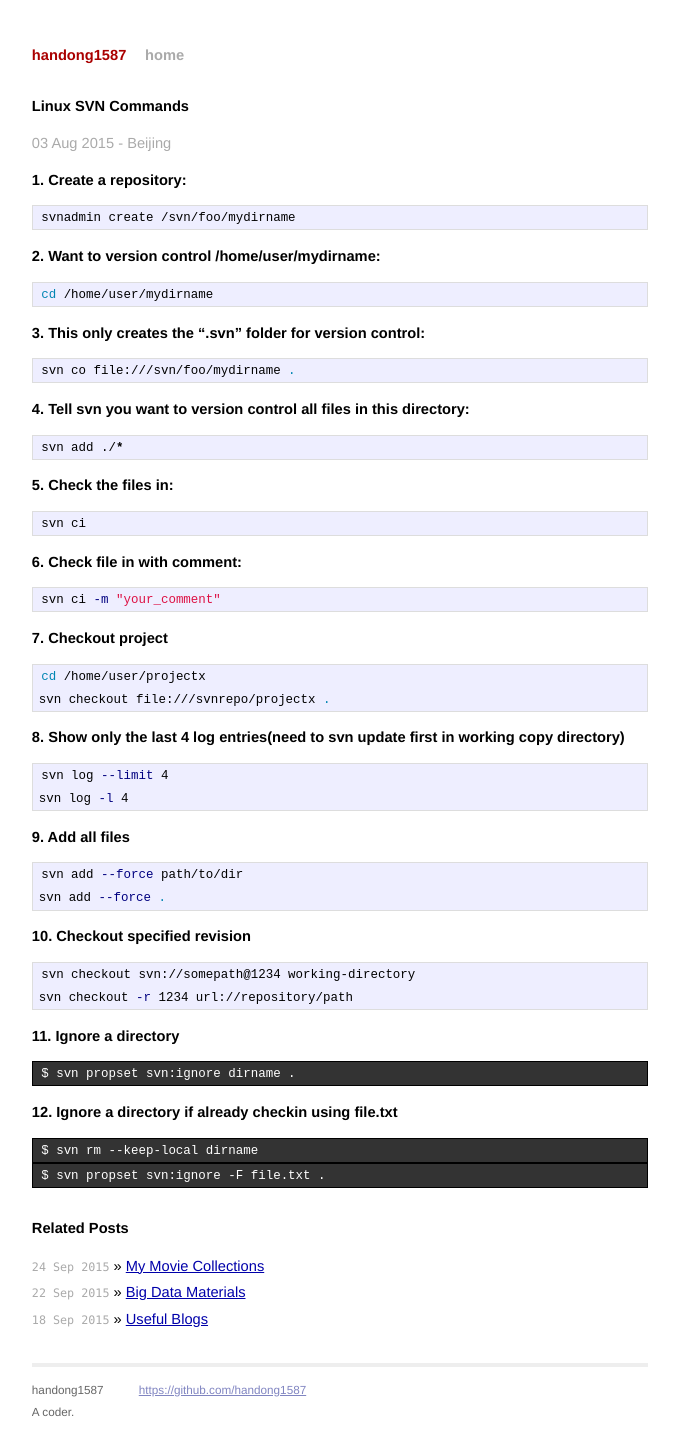
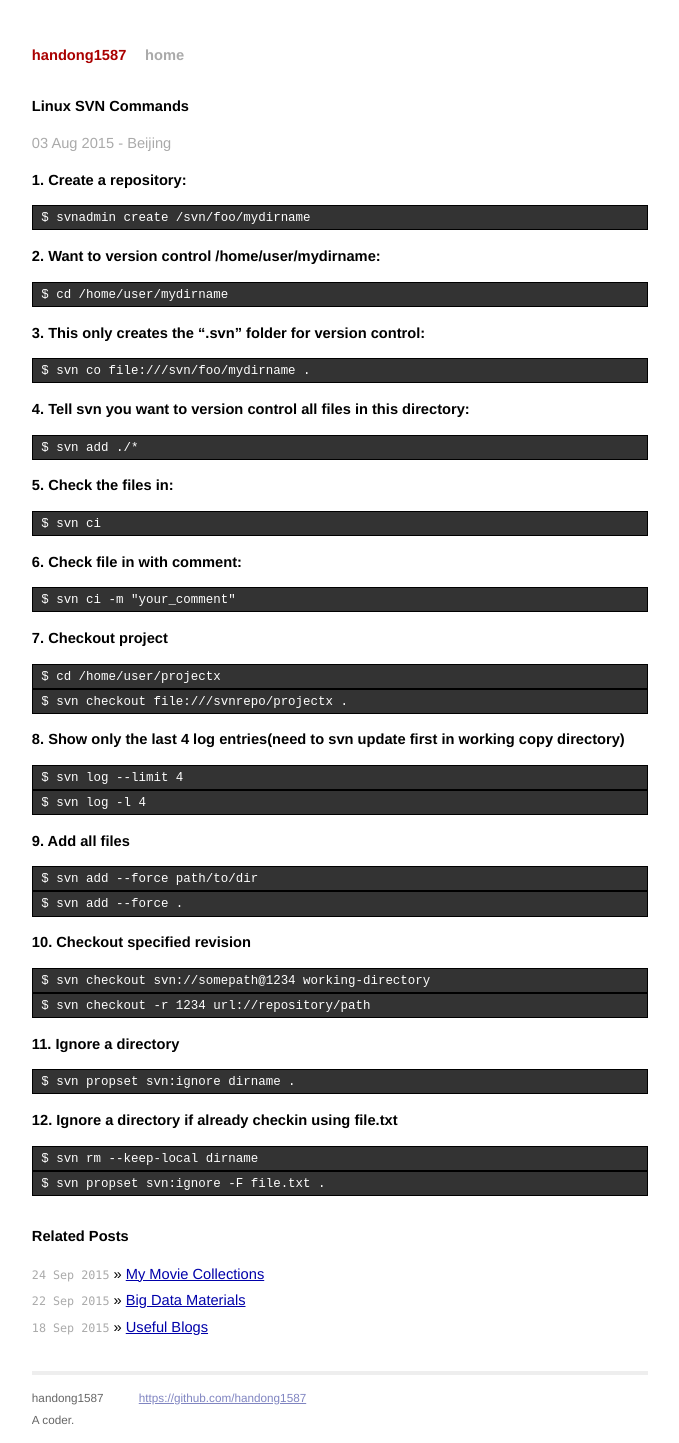
Before and after one commit to handong1587/handong1587.github.io, a Jekyll site: the page built from _posts/linux_study/2015-08-03-linux-svn.md, in a window 1280 px wide. Shown: the whole page, without its empty margins (300-979 px from the left). Built offline with Jekyll 4.4.1, drawn with Linux system fonts in a browser that asks for light colours; Markdown is read by kramdown in place of the engine named in the settings; comment, search, counter and statistics services are not loaded.

Commit message:
update md

````diff
--- a/_posts/linux_study/2015-08-03-linux-svn.md
+++ b/_posts/linux_study/2015-08-03-linux-svn.md
@@ -11,67 +11,51 @@ title: Linux SVN Commands
 
 **1. Create a repository:**
 
-```bash
-svnadmin create /svn/foo/mydirname
-```
+<pre class="terminal"><code>$ svnadmin create /svn/foo/mydirname</code></pre>
 
 **2. Want to version control /home/user/mydirname:**
 
-```bash
-cd /home/user/mydirname
-```
+<pre class="terminal"><code>$ cd /home/user/mydirname</code></pre>
 
 **3. This only creates the ".svn" folder for version control:**
 
-```bash
-svn co file:///svn/foo/mydirname .
-```
+<pre class="terminal"><code>$ svn co file:///svn/foo/mydirname .</code></pre>
 
 **4. Tell svn you want to version control all files in this directory:**
 
-```bash
-svn add ./*
-```
+<pre class="terminal"><code>$ svn add ./*</code></pre>
 
 **5. Check the files in:**
 
-```bash
-svn ci
-```
+<pre class="terminal"><code>$ svn ci</code></pre>
 
 **6. Check file in with comment:**
 
-```bash
-svn ci -m "your_comment"
-```
+<pre class="terminal"><code>$ svn ci -m "your_comment"</code></pre>
 
 **7. Checkout project**
 
-```bash
-cd /home/user/projectx
-svn checkout file:///svnrepo/projectx .
-```
+<pre class="terminal"><code>$ cd /home/user/projectx</code></pre>
+
+<pre class="terminal"><code>$ svn checkout file:///svnrepo/projectx .</code></pre>
 
 **8. Show only the last 4 log entries(need to svn update first in working copy directory)**
 
-```bash
-svn log --limit 4
-svn log -l 4
-```
+<pre class="terminal"><code>$ svn log --limit 4</code></pre>
+
+<pre class="terminal"><code>$ svn log -l 4</code></pre>
 
 **9. Add all files**
 
-```bash
-svn add --force path/to/dir
-svn add --force .
-```
+<pre class="terminal"><code>$ svn add --force path/to/dir</code></pre>
+
+<pre class="terminal"><code>$ svn add --force .</code></pre>
 
 **10. Checkout specified revision**
 
-```bash
-svn checkout svn://somepath@1234 working-directory
-svn checkout -r 1234 url://repository/path
-```
+<pre class="terminal"><code>$ svn checkout svn://somepath@1234 working-directory</code></pre>
+
+<pre class="terminal"><code>$ svn checkout -r 1234 url://repository/path</code></pre>
 
 **11. Ignore a directory**
 
````
